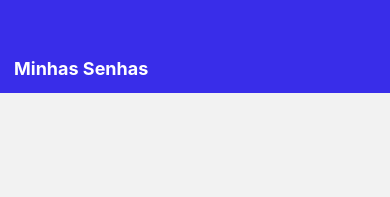
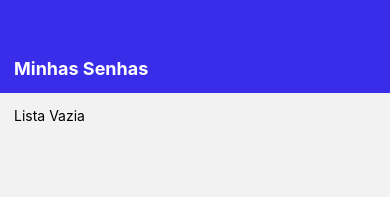
Before and after one commit to Anselmo17/gerador-senha, a React Native app: screen /password in a window 390 px wide. Shown: the top 197 px of the page. Built offline with nearby package versions, Linux system fonts and the light colour scheme.

Commit message:
FEAT:Removendo console.log

```diff
--- a/src/hooks/userStorage.js
+++ b/src/hooks/userStorage.js
@@ -27,6 +27,7 @@ const useStorage = () => {
     const removeItem = async (key, item) => {
         try {
             let passwords = await AsyncStorage.getItem(key);
+            passwords = JSON.parse(passwords);
             let findPasswords = passwords.filter(password => password !== item);
             await AsyncStorage.setItem(key, JSON.stringify(findPasswords));
             return findPasswords;
--- /dev/null
+++ b/src/pages/password/components/passwordItem.js
@@ -0,0 +1,28 @@
+import React from "react";
+import { View, Text, StyleSheet, Pressable } from 'react-native';
+
+
+export function PasswordItem({ data, remove }) {
+    return (
+        <Pressable key={data} onLongPress={remove} style={styles.container}>
+            <Text style={styles.text} >
+                {data}
+            </Text>
+        </Pressable>
+    )
+}
+
+const styles = StyleSheet.create({
+    container: {
+        backgroundColor: '#0e0e0e',
+        padding: 14,
+        width: '100%',
+        marginBottom: 14,
+        borderRadius:8,
+        alignItems:'center',
+        justifyContent:'center'
+    },
+    text:{
+        color:'#fff'
+    }
+})
--- a/src/pages/password/index.js
+++ b/src/pages/password/index.js
@@ -3,22 +3,37 @@ import { SafeAreaView } from 'react-native-safe-area-context';
 import { useEffect, useState } from 'react';
 import { useIsFocused } from '@react-navigation/native';
 import useStorage from '../../hooks/userStorage';
+import { PasswordItem } from '../password/components/passwordItem';
 
 export function Password() {
     const [passwords, setPasswords] = useState([]);
     const focused = useIsFocused();
-    const { getItem } = useStorage();
+    const { getItem, removeItem } = useStorage();
 
     useEffect(() => {
 
         async function loadPassword() {
             const passwordsCurrent = await getItem('Gpass');
-            console.log('----- retorno dados ---------', passwordsCurrent);
             setPasswords(passwordsCurrent);
         }
 
         loadPassword();
     }, [focused]);
+
+
+    async function handlePasswordDelete(item) {
+        const result = await removeItem('Gpass', item);
+        alert('Item deletado com sucesso');
+        setPasswords(result);
+    }
+
+    const EmptyListMessage = () => {
+        return (
+          <Text>
+            Lista Vazia
+          </Text>
+        );
+      };
 
     return (
         <SafeAreaView style={{ flex: 1 }}>
@@ -28,10 +43,10 @@ export function Password() {
 
             <View style={styles.content}>
                 <FlatList
-                style={{flex:1, paddingTop:14}}
-                data={passwords}
-                keyExtractor={({item})=>String(item)}
-                renderItem={({item})=><Text>{item}</Text>}
+                    ListEmptyComponent={EmptyListMessage}
+                    style={{ flex: 1, paddingTop: 14 }}
+                    data={passwords}
+                    renderItem={({ item }) => <PasswordItem data={item} remove={() => handlePasswordDelete(item)} />}
                 />
             </View>
         </SafeAreaView>
@@ -51,8 +66,8 @@ const styles = StyleSheet.create({
         color: '#fff',
         fontWeight: 'bold'
     },
-    content:{
-        flex:1,
+    content: {
+        flex: 1,
         paddingLeft: 14,
         paddingRight: 14,
     }
```
